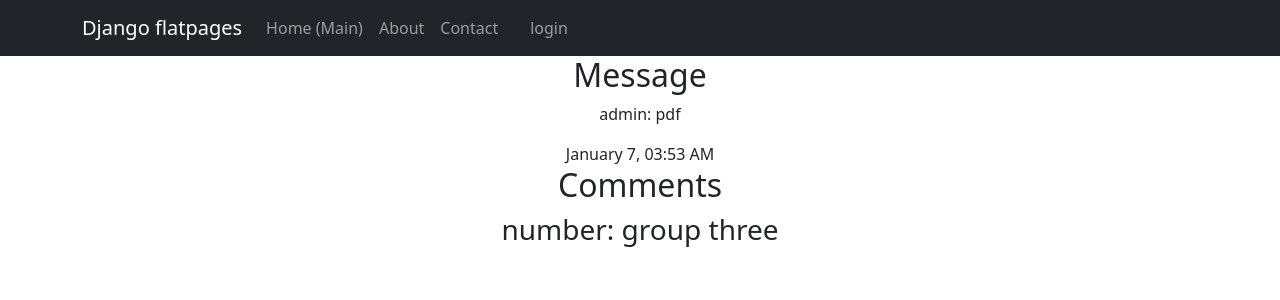
After one commit to artsemlemesh/MyBBoard, a Django app: page /board/chat_roommm/1/messages/1/ in a window 1280 px wide. The commit adds this page. Shown: the top 300 px of the page. Run offline with Django 4.2, Linux system fonts and the light colour scheme; data comes from the database, SQL or seed files in the repository; both versions use the stored data as it was after the commit; some libraries are stand-ins or nearby versions.

Commit message:
template individual not ok

```diff
--- a/MyBB/board/models.py
+++ b/MyBB/board/models.py
@@ -99,3 +99,6 @@ class PostComment(models.Model):
     user = models.ForeignKey(User, on_delete=models.CASCADE)
     content = models.TextField()
     timestamp = models.DateTimeField(auto_now_add=True)
+
+    def __str__(self):
+        return f'msg: {self.message} comment: {self.content}'
--- a/MyBB/board/urls.py
+++ b/MyBB/board/urls.py
@@ -1,5 +1,5 @@
 from django.urls import path
-from .views import PostList, PostCreate, PostDetail, CommentCreate, CommentDetail, PostUpdate, CategoryListView, confirmation, register, subscribe, group_list, add_user_to_group, GroupCreate, community_chat_room
+from .views import PostList, PostCreate, PostDetail, CommentCreate, CommentDetail, PostUpdate, CategoryListView, confirmation, register, subscribe, group_list, add_user_to_group, GroupCreate, community_chat_room, add_comment
 from django.contrib.auth.views import LoginView, LogoutView
 
 app_name = 'board'
@@ -21,6 +21,9 @@ urlpatterns = [
     path('group_list/', group_list, name='group_list'),
     path('add_user_to_group/<int:group_id>', add_user_to_group, name='add_user_to_group'),
 
-    path('chat_room/<int:community_id>', community_chat_room, name = 'chat_room')
+    path('chat_room/<int:community_id>', community_chat_room, name = 'chat_room'),
+
+    path('chat_roommm/<int:community_id>/messages/<int:message_id>/', add_comment, name='add_comment')
+    # path('add_comment<int:message_id>', add_comment, name='add_comment')
 
 ]
--- a/MyBB/board/views.py
+++ b/MyBB/board/views.py
@@ -1,7 +1,7 @@
 from django.contrib import messages
 from django.shortcuts import render, redirect
 from django.views.generic import ListView, CreateView, DetailView, UpdateView
-from .models import Post, Comment, DisposableCode, Category, Communities, Message
+from .models import Post, Comment, DisposableCode, Category, Communities, Message, PostComment
 from .forms import PostForm, CommentForm, MyUserCreationForm, GroupForm
 import secrets
 from django.core.mail import send_mail
@@ -146,8 +146,17 @@ def community_chat_room(request, community_id):
 
     if request.method == 'POST':
         message_text = request.POST.get('message')
-        if message_text:
-            message = Message.objects.create(user=request.user, community=community, content=message_text)
+        description = request.POST.get('description')
+        image = request.FILES.get('image')#what is FILES??????
+        video = request.FILES.get('video')
+        if message_text or image or video:
+            message = Message.objects.create(user=request.user,
+                                             community=community,
+                                             content=message_text,
+                                             description=description,
+                                             image=image,
+                                             video=video
+                                             )
             return redirect('board:chat_room', community_id=community_id)  # Redirect after POST
         else:
             return JsonResponse({'error': 'Empty message'})
@@ -160,6 +169,23 @@ def community_chat_room(request, community_id):
     return render(request, 'messages/chat_room.html', {'community': community, 'messages': messages, 'page_obj': page_obj})
 
 
+def add_comment(request,community_id, message_id):
+    community = get_object_or_404(Communities, pk=community_id)
+    message_comment = Message.objects.get(id=message_id)
+
+    if request.method == 'POST':
+        content = request.POST.get('content')
+        if content:
+            postcomment = PostComment.objects.create(user=request.user,
+                                                     message=message_comment,
+                                                     content=content
+                                                     )
+            return redirect('board:add_comment', community_id=community_id, message_id=message_id)
+        else:
+            return JsonResponse({'error': 'Empty message'})
+    messages = Message.objects.filter(community=community).order_by('-timestamp')
+
+    return render(request, 'messages/individual_comment.html', {'message_comment':message_comment, 'messages': messages}) #if GET request
 
 # def send_message(request, community_id):#only sends json response for real-time updates( overlaps with community_chat_room)
 #     community = get_object_or_404(Communities, pk=community_id)
--- /dev/null
+++ b/MyBB/templates/messages/individual_comment.html
@@ -0,0 +1,43 @@
+{% extends 'flatpages/default.html' %}  {% load custom-filters %}
+
+{% block content %}
+<div class="individual-comment-container">
+    <h2>Message</h2>
+    <div class="message">
+        <p><span class="username">{{ message_comment.user.username }}</span>: {{ message_comment.content }}</p>
+        <span class="timestamp" title="{{ message_comment.timestamp }}">{{ message_comment.timestamp|my_timestamp_format }}</span>
+
+        {% if message_comment.image %}
+            <img src="{{ message_comment.image.url }}" alt="Image">
+        {% endif %}
+        {% if message_comment.video %}
+            <video controls>
+                <source src="{{ message_comment.video.url }}" type="video/mp4">
+            </video>
+        {% endif %}
+        {% if message_comment.description %}
+            <p class="description"> {{ message_comment.description }} </p>
+        {% endif %}
+    </div>
+
+    <h2>Comments</h2>
+
+
+    <h3>number: {% if message_comment %}
+                    {{ message_comment.community }}
+                {% endif %}
+    </h3>
+
+
+    <div class="comments">
+        {% for comment in message_comment.comment_set.all %}  <div class="comment">
+                <span class="comment-username">{{ comment.user.username }}</span>: {{ comment.content }}
+                <span class="timestamp" title="{{ comment.timestamp }}">{{ comment.timestamp|my_timestamp_format }}</span>
+            </div>
+        {% endfor %}
+    </div>
+
+
+
+</div>
+{% endblock content %}
```
Also changed, not shown: MyBB/templates/messages/chat_room.html (+34 -1 lines), MyBB/db.sqlite3, MyBB/media/messages/images/poster.jpg (added), MyBB/media/messages/images/poster_6apb6GS.jpg (added), 2 other files.
